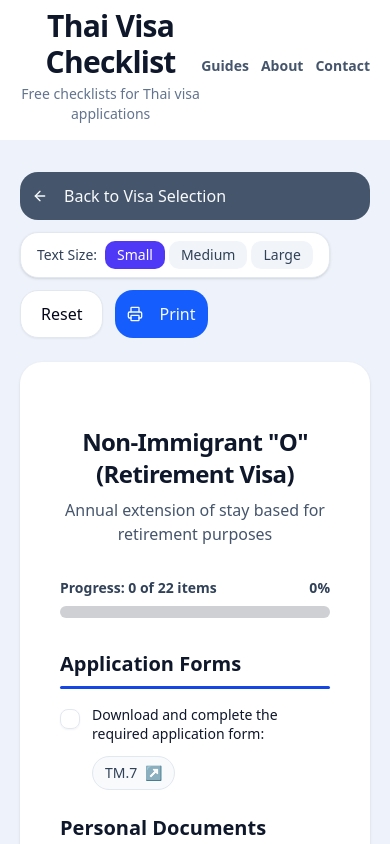
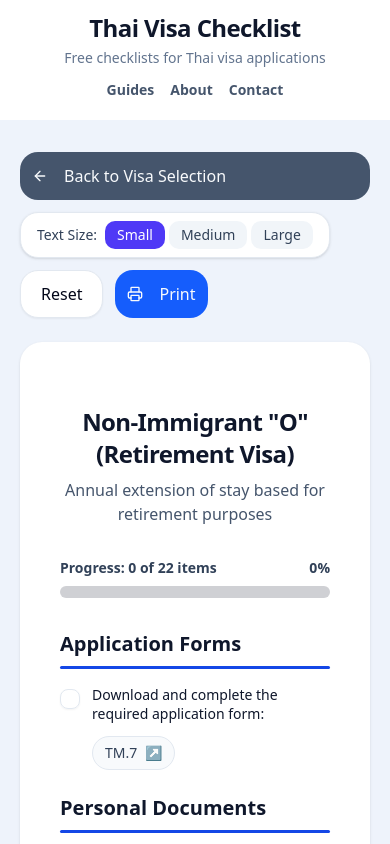
Before and after one commit to richardwskinner/thai-visa-checklist, a Next.js app: page /visa/retirement in a window 390 px wide. Shown: the top 844 px of the page. Built offline with nearby package versions, Linux system fonts and the light colour scheme.

Commit message:
header fix for mobile

```diff
--- a/app/layout.tsx
+++ b/app/layout.tsx
@@ -26,13 +26,16 @@ export const metadata: Metadata = {
 function Header() {
   return (
     <header className="sticky top-0 z-50 bg-white/80 backdrop-blur">
-      <div className="mx-auto w-full max-w-5xl px-5">
-        {/* 3-col grid keeps title truly centered while nav sits right */}
-        <div className="grid grid-cols-[1fr_auto_1fr] items-center py-2">
-          <div />
+      <div className="mx-auto w-full max-w-5xl px-4 sm:px-5">
+        <div className="py-3 sm:py-2">
+          {/* Mobile: stacked | Desktop: 3-col */}
+          <div className="grid gap-3 sm:grid-cols-[1fr_auto_1fr] sm:items-center sm:gap-0">
+            {/* Left spacer (desktop only) */}
+            <div className="hidden sm:block" />
 
+            {/* Title */}
             <Link href="/" className="text-center">
-            <div className="text-3xl font-black tracking-tight text-slate-900 sm:text-4xl">
+              <div className="text-2xl font-black tracking-tight text-slate-900 sm:text-4xl">
                 Thai Visa Checklist
               </div>
               <div className="mt-1 text-sm font-medium text-slate-500">
@@ -40,7 +43,8 @@ function Header() {
               </div>
             </Link>
 
-          <nav className="flex items-center justify-end gap-3 sm:gap-6">
+            {/* Nav (centered on mobile, right on desktop) */}
+            <nav className="flex items-center justify-center gap-4 sm:justify-end sm:gap-6">
               <Link
                 href="/guides"
                 className="text-sm font-semibold text-slate-600 hover:text-slate-900"
@@ -60,6 +64,7 @@ function Header() {
                 Contact
               </Link>
             </nav>
+          </div>
         </div>
       </div>
     </header>
--- a/app/visa/retirement/page.tsx
+++ b/app/visa/retirement/page.tsx
@@ -336,6 +336,8 @@ export default function RetirementVisaPage() {
     }
 
     * { box-shadow: none !important; }
+
+    header { display: none !important; }
   }
 `}</style>
     </div>
```
Lines whose indentation alone changed are shown as unchanged.
